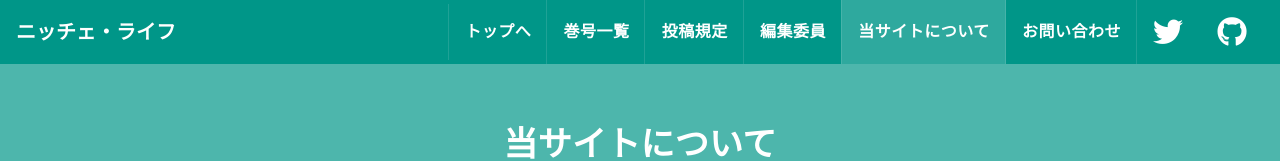
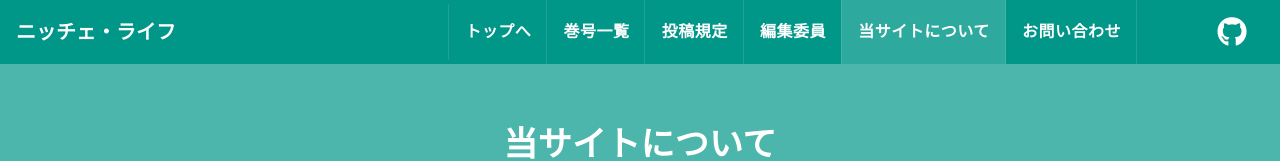
Before and after one commit to niche-life/life, a Nuxt app: page /about in a window 1280 px wide. Shown: the top 161 px of the page. Built offline with nearby package versions, Linux system fonts and the light colour scheme.

Commit message:
Update Toolbar.vue

```diff
--- a/components/Toolbar.vue
+++ b/components/Toolbar.vue
@@ -47,7 +47,7 @@ export default {
   data: () => ({
     isScrolling: false,
     icons: [
-      { icon: "fab fa-twitter", path: "https://twitter.com/nichelife_tw" },
+      { icon: "fa-brands fa-x-twitter", path: "https://x.com/nichelife_tw" },
       { icon: "fab fa-github", path: "https://github.com/niche-life/life" },
     ],
     items: [
```
